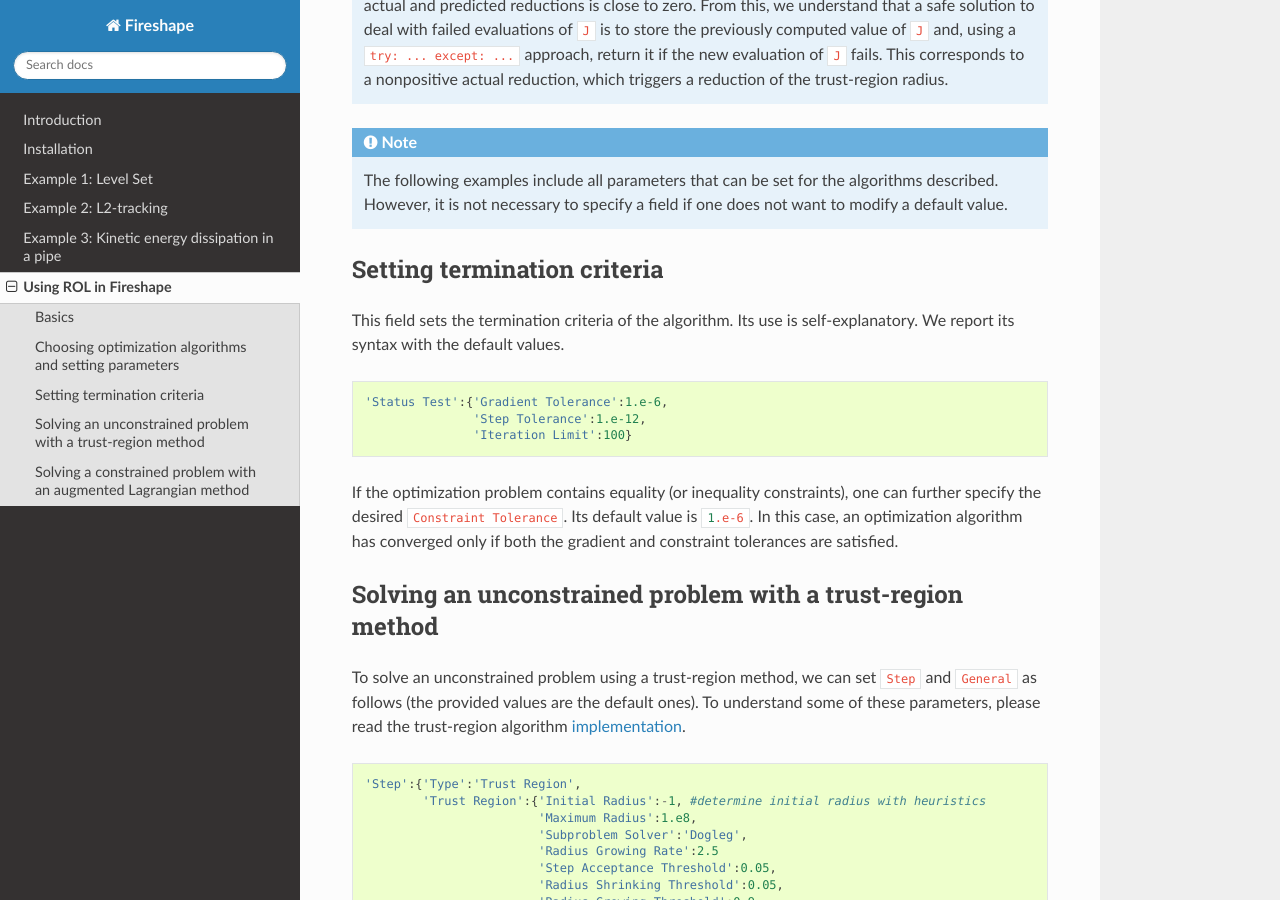
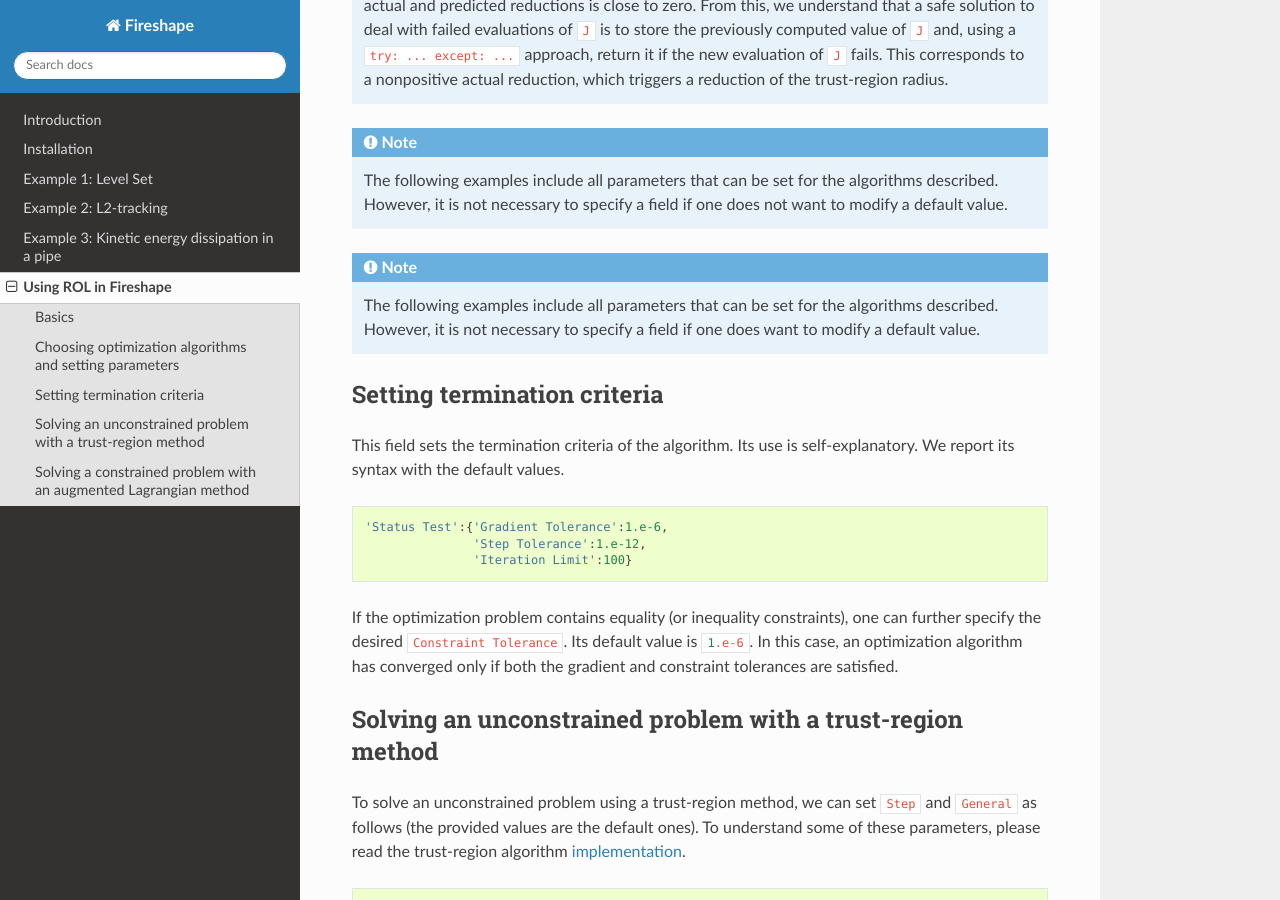
Before and after one commit to fireshape/fireshape, a Sphinx documentation site: the page built from docs/source/ROL.rst, in a window 1280 px wide and 900 px high, scrolled down 2378 px. Built offline with Sphinx 7.4.7 and the Read the Docs theme 2.0.0, drawn with Linux system fonts in a browser that asks for light colours.

Commit message:
adder ROL docu

```diff
--- a/docs/source/ROL.rst
+++ b/docs/source/ROL.rst
@@ -141,6 +141,12 @@ method.
     for the algorithms described. However, it is not necessary to
     specify a field if one does not want to modify a default value.
 
+.. note::
+
+    The following examples include all parameters that can be set
+    for the algorithms described. However, it is not necessary to
+    specify a field if one does want to modify a default value.
+
 Setting termination criteria
 ^^^^^^^^^^^^^^^^^^^^^^^^^^^^
 
```
